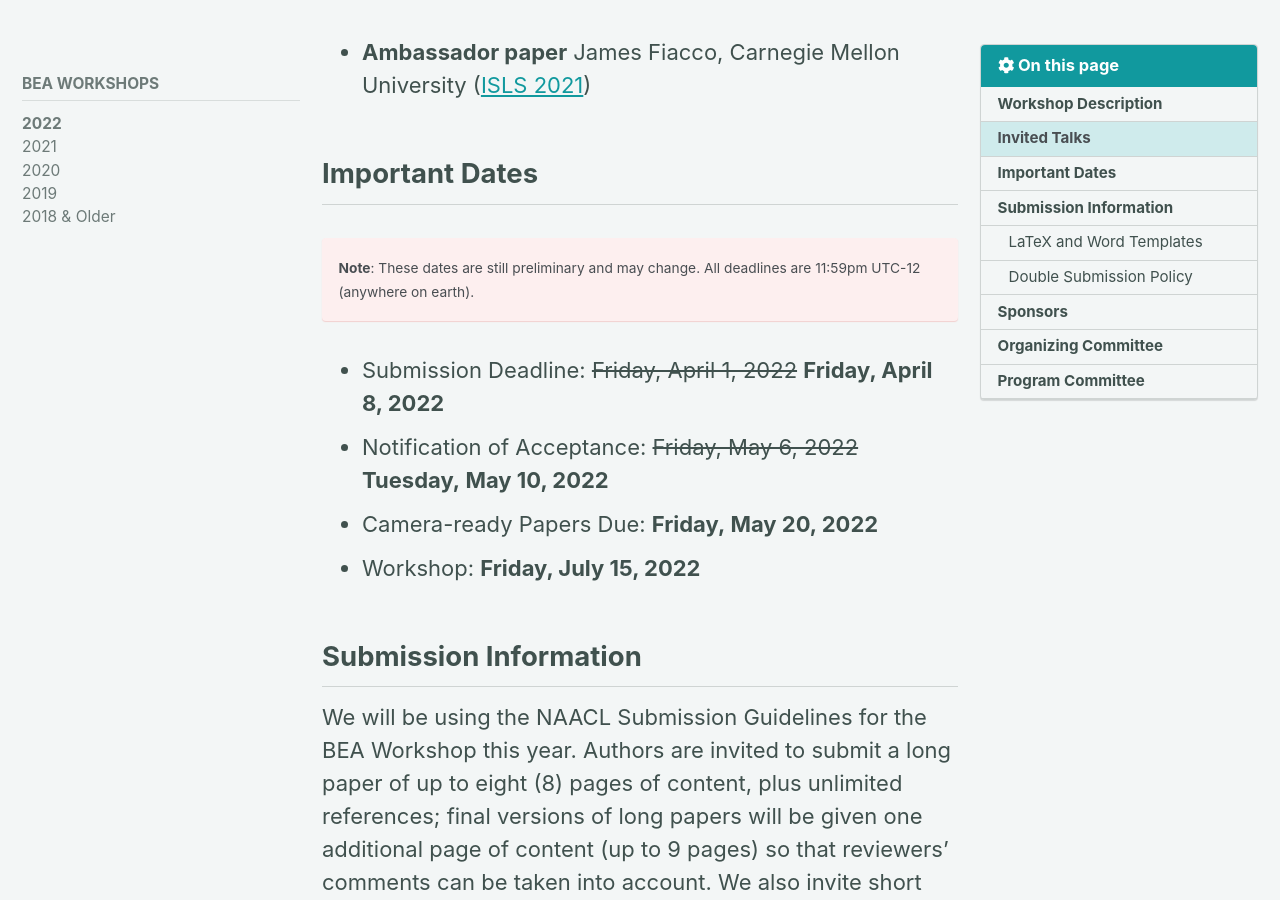
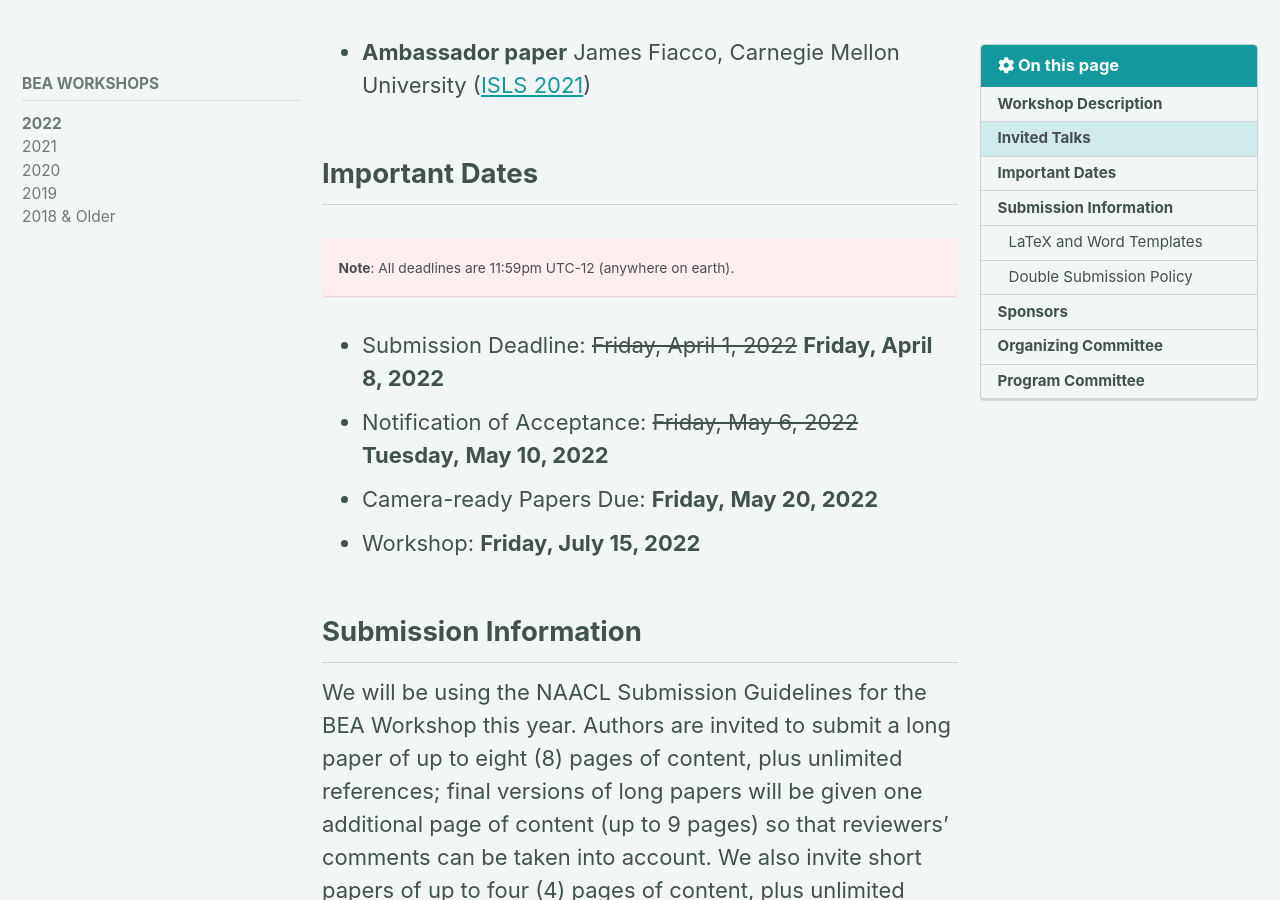
Before and after one commit to sigedu-org/website, a Jekyll site: the page built from _pages/bea/bea17.md, in a window 1280 px wide and 900 px high, scrolled down 4304 px. Built offline with Jekyll 4.4.1, drawn with Linux system fonts in a browser that asks for light colours; cached includes are drawn as plain includes; nearby versions of some CDN libraries.

Commit message:
Changed note for dates: they are no longer preliminary

```diff
--- a/_pages/bea/bea17.md
+++ b/_pages/bea/bea17.md
@@ -90,7 +90,10 @@ We will solicit papers that incorporate NLP methods, including, but not limited
 
 ## Important Dates
 
-<span style="font-size: smaller;"><b>Note</b>: These dates are still preliminary and may change. All deadlines are 11:59pm UTC-12 (anywhere on earth).</span>
+<!---
+These dates are still preliminary and may change.
+-->
+<span style="font-size: smaller;"><b>Note</b>: All deadlines are 11:59pm UTC-12 (anywhere on earth).</span>
 {: .notice--danger}
 
 - Submission Deadline: <s>Friday, April 1, 2022</s> **Friday, April 8, 2022**
```
